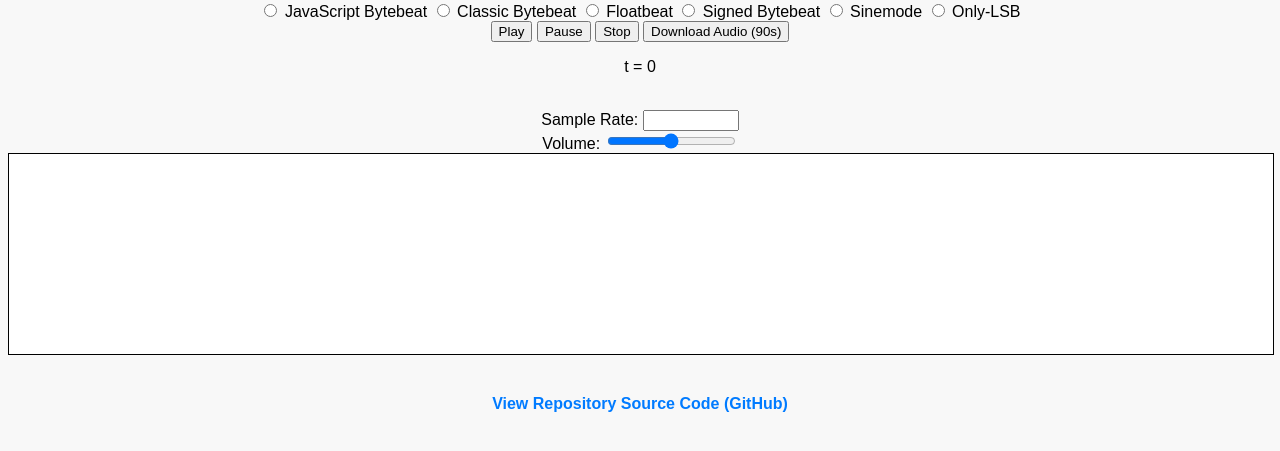
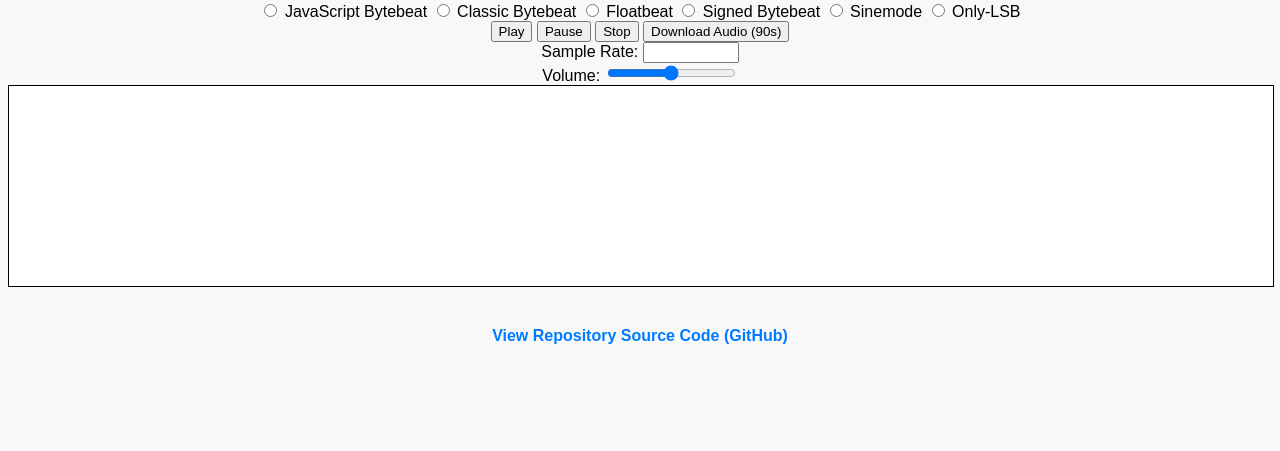
Before and after one commit to Bytebeat483-L/bytebeatplayer, a plain HTML site: page index.html in a window 1280 px wide. Shown: the part 137-588 px from the top of the page. Drawn offline with Linux system fonts and the light colour scheme.

Commit message:
Update index.html

```diff
--- a/index.html
+++ b/index.html
@@ -22,7 +22,6 @@
     <button onclick="pauseBytebeat()">Pause</button>
     <button onclick="stopBytebeat()">Stop</button>
     <button id="downloadBtn">Download Audio (90s)</button>
-    <p>t = <span id="tValue">0</span></p>
 
 
     <br>
```
